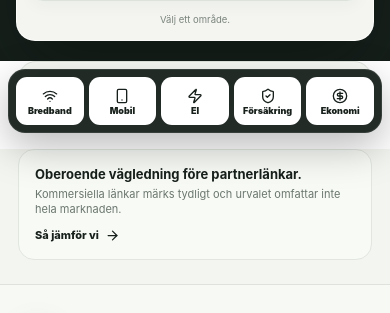
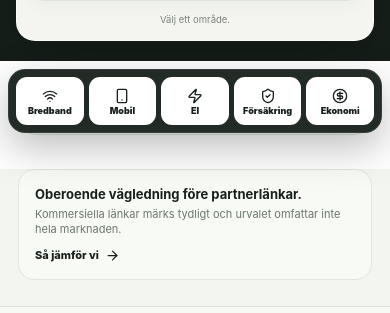
Before and after one commit to arvidlandin-cpu/sankkostnaden, a Next.js app: page / in a window 390 px wide. Shown: the part 703-1016 px from the top of the page. Built offline with nearby package versions, Linux system fonts and the light colour scheme.

Commit message:
Tighten homepage after primary comparison flow

```diff
--- a/styles/Home.module.css
+++ b/styles/Home.module.css
@@ -931,3 +931,11 @@
 .guideGroups{padding:18px;gap:20px}
 .footer{padding-top:34px;padding-bottom:42px}
 @media(max-width:760px){.popularSection{padding-top:34px!important;padding-bottom:36px!important}.guideLibrarySection{padding-bottom:24px}.trustBand{width:calc(100% - 36px);margin-bottom:24px;padding:15px 16px;align-items:flex-start;flex-direction:column;gap:10px}.guideGroups{grid-template-columns:1fr}.footer{padding-top:30px;padding-bottom:34px}}
+
+
+/* Minimal homepage after hero 2026-09-22 */
+.guideLibrarySection{padding-top:26px!important}
+.trustBand{margin-bottom:26px}
+@media(max-width:760px){
+  .guideLibrarySection{padding-top:20px!important}
+}
```
